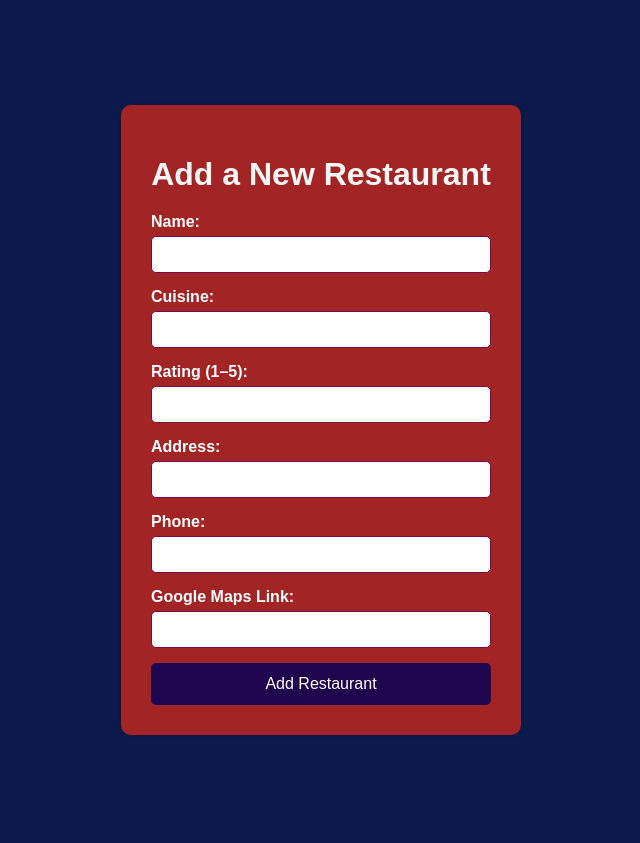
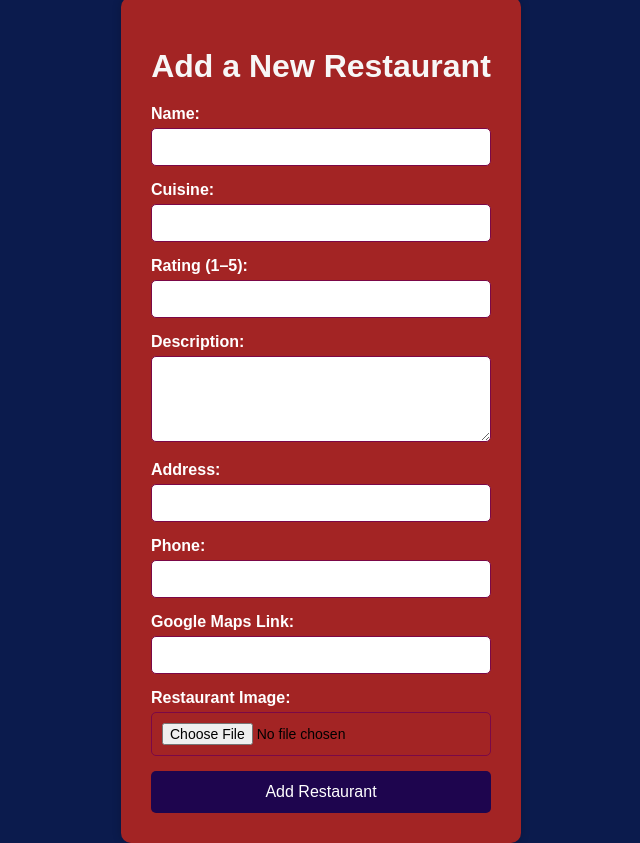
Before and after one commit to L1ghtFuzz/MMU-Foodie, a Flask app: page / in a window 1280 px wide. Shown: the whole page, without its empty margins (319-959 px from the left). Before the commit the page ends 735 px from the top, so only its background shows below. Run offline with Flask 3, Linux system fonts and the light colour scheme.

Commit message:
added display restaurant

```diff
--- a/app.py
+++ b/app.py
@@ -19,6 +19,7 @@ os.makedirs(app.config['UPLOAD_FOLDER'], exist_ok=True)
 db = SQLAlchemy(app)
 
 # ========== Models ==========
+
 class Restaurant(db.Model):
     id = db.Column(db.Integer, primary_key=True)
     name = db.Column(db.String(100), nullable=False)
@@ -40,7 +41,7 @@ class RestaurantImage(db.Model):
 
 # ========== Routes ==========
 
-# Route for form page
+# Route for form page (add restaurant)
 @app.route('/', methods=['GET', 'POST'])
 def index():
     if request.method == 'POST':
@@ -52,6 +53,7 @@ def index():
         rating = int(request.form['rating'])
         description = request.form['description']
 
+        # Create restaurant
         new_restaurant = Restaurant(
             name=name,
             address=address,
@@ -61,9 +63,20 @@ def index():
             rating=rating,
             description=description
         )
-
         db.session.add(new_restaurant)
         db.session.commit()
+
+        # Handle image upload
+        if 'image' in request.files:
+            image = request.files['image']
+            if image and image.filename != '':
+                filename = secure_filename(image.filename)
+                filepath = os.path.join(app.config['UPLOAD_FOLDER'], filename)
+                image.save(filepath)
+
+                new_image = RestaurantImage(filename=filename, restaurant_id=new_restaurant.id)
+                db.session.add(new_image)
+                db.session.commit()
 
         return redirect(url_for('restaurant_detail', restaurant_id=new_restaurant.id))
 
@@ -75,7 +88,7 @@ def restaurant_detail(restaurant_id):
     restaurant = Restaurant.query.get_or_404(restaurant_id)
     return render_template('restaurant_detail.html', restaurant=restaurant)
 
-# Upload image handler
+# Upload additional image to existing restaurant
 @app.route('/restaurant/<int:restaurant_id>/upload', methods=['POST'])
 def upload_image(restaurant_id):
     restaurant = Restaurant.query.get_or_404(restaurant_id)
@@ -98,6 +111,7 @@ def upload_image(restaurant_id):
     return redirect(url_for('restaurant_detail', restaurant_id=restaurant.id))
 
 # ========== Run App ==========
+
 if __name__ == '__main__':
     with app.app_context():
         db.create_all()
--- a/static/styleform.css
+++ b/static/styleform.css
@@ -36,12 +36,17 @@ label {
     color: #ffffff;
 }
 
-input {
+input, textarea {
     width: 100%;
     padding: 10px;
     border: 1px solid #7b0847;
     border-radius: 5px;
     box-sizing: border-box;
+    font-size: 14px;
+}
+
+textarea {
+    resize: vertical;
 }
 
 button {
--- a/templates/form.html
+++ b/templates/form.html
@@ -26,6 +26,11 @@
             </div>
 
             <div class="form-group">
+                <label>Description:</label>
+                <textarea name="description" rows="4" required></textarea>
+            </div>
+
+            <div class="form-group">
                 <label>Address:</label>
                 <input type="text" name="address" required>
             </div>
@@ -40,6 +45,11 @@
                 <input type="url" name="google_maps_link" required>
             </div>
 
+            <div class="form-group">
+                    <label>Restaurant Image:</label>
+                    <input type="file" name="image" accept="image/*" required>
+                </div>
+
             <button type="submit">Add Restaurant</button>
         </form>
     </div>
```
